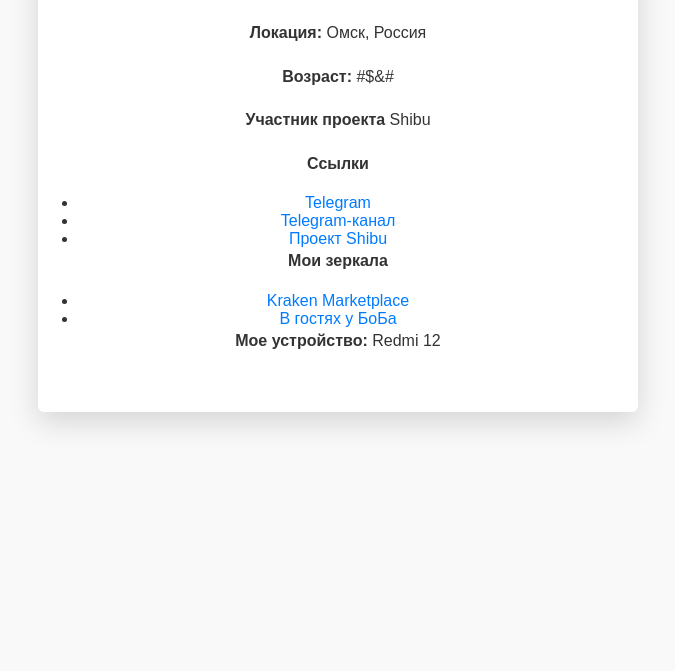
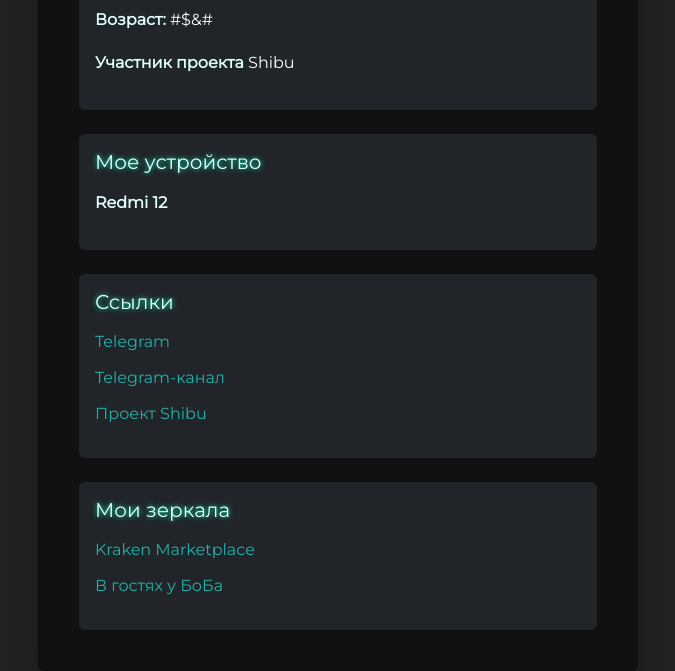
Before and after one commit to niksparty/niksparty.github.io, a plain HTML site: page index.html in a window 1280 px wide. Shown: the part 259-930 px from the top of the page, without its empty margins (302-977 px from the left). Before the commit the page ends 800 px from the top, so only its background shows below. Drawn offline with nearby package versions, Linux system fonts and the light colour scheme.

Commit message:
Update index.html

```diff
--- a/index.html
+++ b/index.html
@@ -4,17 +4,20 @@
     <meta charset="UTF-8">
     <meta name="viewport" content="width=device-width, initial-scale=1.0">
     <title>Young Evance</title>
+
+    <!-- Подключение Bootstrap -->
+    <link rel="stylesheet" href="https://cdn.jsdelivr.net/npm/bootstrap@5.3.0-alpha1/dist/css/bootstrap.min.css">
+    <script src="https://cdn.jsdelivr.net/npm/@popperjs/core@2.11.6/dist/umd/popper.min.js"></script>
+    <script src="https://cdn.jsdelivr.net/npm/bootstrap@5.3.0-alpha1/dist/js/bootstrap.bundle.min.js"></script>
+    <link rel="preconnect" href="https://fonts.googleapis.com">
+    <link rel="preconnect" href="https://fonts.gstatic.com" crossorigin>
+    <link href="https://fonts.googleapis.com/css2?family=Montserrat&display=swap" rel="stylesheet">
+
     <style>
-        * {
-            box-sizing: border-box;
-            margin: 0;
-            padding: 0;
-        }
-
         body {
-            font-family: Arial, sans-serif;
-            background-color: #f9f9f9;
-            color: #333;
+            font-family: 'Montserrat', sans-serif;
+            background-color: #222;
+            color: #fff;
             display: flex;
             justify-content: center;
             align-items: center;
@@ -22,13 +25,12 @@
             overflow-x: hidden;
         }
 
-        .container {
+        .card {
             max-width: 600px;
             width: 90%;
-            text-align: center;
             padding: 40px;
-            background-color: white;
-            box-shadow: 0 10px 30px rgba(0, 0, 0, 0.15);
+            background-color: #111;
+            box-shadow: 0 10px 30px rgba(0, 0, 0, 0.25);
             border-radius: 6px;
             opacity: 0;
             transform: translateY(50px);
@@ -36,22 +38,35 @@
         }
 
         h1 {
-            font-size: 36px;
+            font-size: 48px;
             margin-bottom: 24px;
+            color: #20B2AA; /* Цвет текста "Young Evance" */
+            text-shadow: 0 0 10px #00FFC7; /* Тень для текста */
+        }
+
+        h2.h5 {
+            color: #E0FFFF; /* Цвет заголовков блоков */
+            text-shadow: 0 0 5px #00FFC7; /* Тень для заголовков */
         }
 
         p {
             line-height: 1.6;
             margin-bottom: 18px;
+            color: #fff;
         }
 
         strong {
             font-weight: bold;
+            color: #E0FFFF; /* Цвет жирного текста */
         }
 
         a {
-            color: #007bff;
+            color: #20B2AA;
             text-decoration: none;
+        }
+
+        ul.list-unstyled li {
+            margin-bottom: 12px;
         }
 
         /* Анимации */
@@ -67,35 +82,53 @@
         }
 
         @media screen and (max-width: 768px) {
-            .container {
+            .card {
                 width: 95%;
             }
 
             h1 {
-                font-size: 28px;
+                font-size: 36px;
             }
         }
     </style>
 </head>
 <body>
-<div class="container">
+<div class="card">
     <h1>Young Evance</h1>
+
+    <!-- Информация обо мне -->
+    <div class="mb-4 bg-dark rounded p-3">
+        <h2 class="h5 mb-3">Информация обо мне</h2>
         <p><strong>Сферы:</strong> Python, JavaScript, HTML, CSS</p>
         <p><strong>Локация:</strong> Омск, Россия</p>
         <p><strong>Возраст:</strong> #$&#</p>
         <p><strong>Участник проекта</strong> Shibu</p>
-    <p><strong>Ссылки</strong></p>
-    <ul>
+    </div>
+
+    <!-- Мои устройства -->
+    <div class="mb-4 bg-dark rounded p-3">
+        <h2 class="h5 mb-3">Мое устройство</h2>
+        <p><strong>Redmi 12</strong></p>
+    </div>
+
+    <!-- Ссылки -->
+    <div class="mb-4 bg-dark rounded p-3">
+        <h2 class="h5 mb-3">Ссылки</h2>
+        <ul class="list-unstyled">
             <li><a href="https://youngevance.t.me">Telegram</a></li>
             <li><a href="https://evanceblood.t.me">Telegram-канал</a></li>
             <li><a href="https://ShibuDev.t.me">Проект Shibu</a></li>
         </ul>
-    <p><strong>Мои зеркала</strong></p>
-    <ul>
+    </div>
+
+    <!-- Мои зеркала -->
+    <div class="bg-dark rounded p-3">
+        <h2 class="h5 mb-3">Мои зеркала</h2>
+        <ul class="list-unstyled">
             <li><a href="http://youngkrakenbot.t.me/">Kraken Marketplace</a></li>
             <li><a href="http://fizkylthapkabot.t.me/">В гостях у БоБа</a></li>
         </ul>
-    <p><strong>Мое устройство:</strong> Redmi 12</p>
+    </div>
 </div>
 </body>
 </html>
```
Lines whose indentation alone changed are shown as unchanged.
